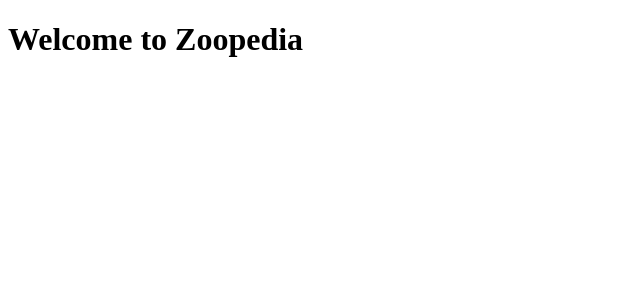
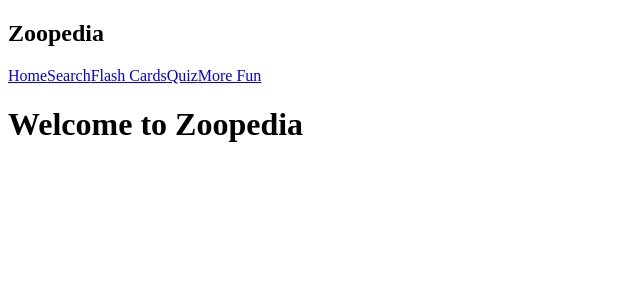
Before and after one commit to CFG-Group-7/CFG-Group-Project, a React (Vite) app: page / in a window 1280 px wide. Shown: the top 300 px of the page, without its empty margins (0-640 px from the left). Built offline with nearby package versions, Linux system fonts and the light colour scheme.

Commit message:
Added navbar function to main.jsx

```diff
--- a/src/main.jsx
+++ b/src/main.jsx
@@ -7,13 +7,14 @@ import './index.css';
 import App from './App.jsx';
 import { Routes, Route } from "react-router-dom"
 import { AnimalProvider } from './AnimalContext.jsx';
+import NavBar from "./components/Navbar";
 
 createRoot(document.getElementById('root')).render(
   <BrowserRouter>
     <StrictMode>
       <AnimalProvider>
 
-        {/* nav bar goes here */}
+        <NavBar />
         <Routes>
           <Route path='/' element={<App />} />
           <Route path='/search' element={<Search />} />
```
